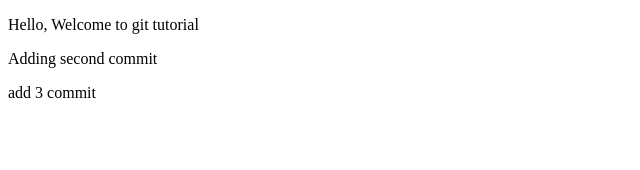
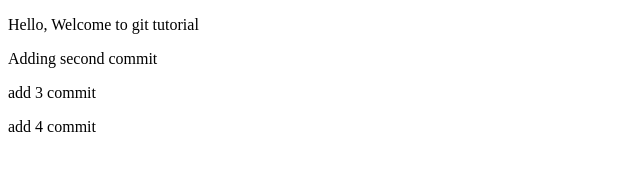
Before and after one commit to Gurleenkaur-16/gitfold1, a plain HTML site: page index.html in a window 1280 px wide. Shown: the whole page, without its empty margins (0-640 px from the left). Drawn offline with Linux system fonts and the light colour scheme.

Commit message:
modified index not hello

```diff
--- a/index.html
+++ b/index.html
@@ -13,6 +13,7 @@
         Adding second commit
     </p>
     <p>add 3 commit</p>
+    <p>add 4 commit</p>
 </body>
 
 </html>
```
